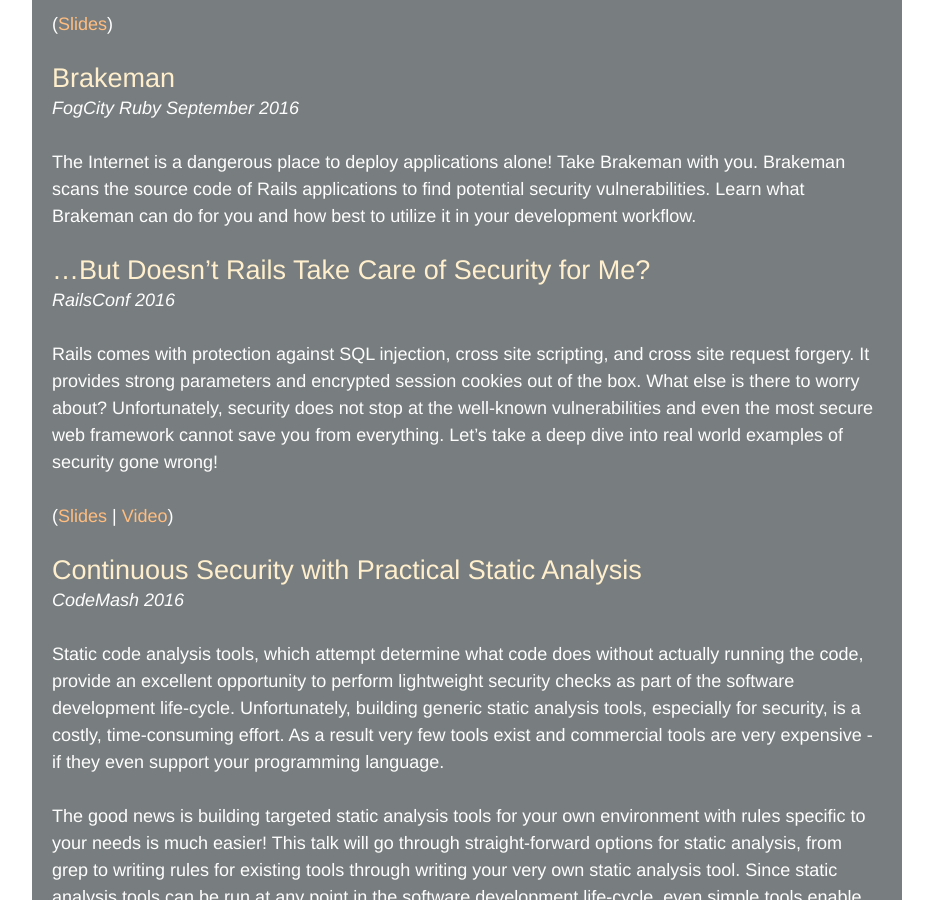
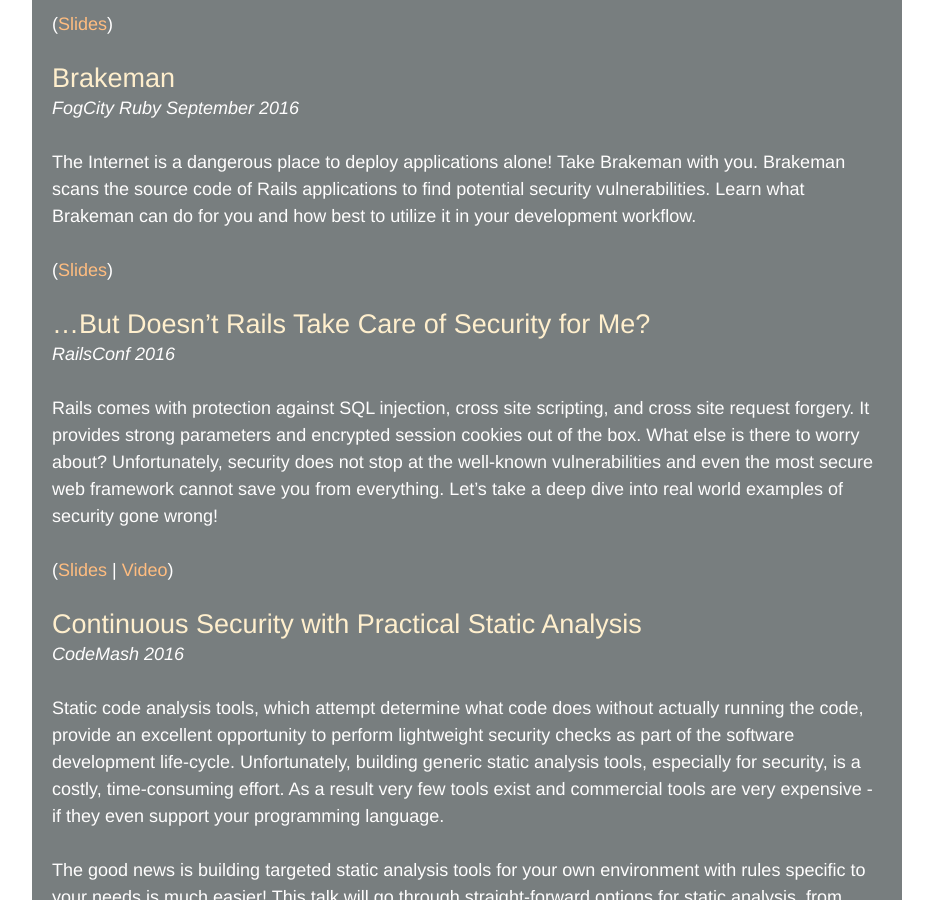
Before and after one commit to presidentbeef/personal-site, a Jekyll site: the page built from talks/index.md, in a window 1280 px wide and 900 px high, scrolled down 3274 px. Shown: the whole window, without its empty margins (173-1106 px from the left). Built offline with Jekyll 4.4.1, drawn with Linux system fonts in a browser that asks for light colours.

Commit message:
Add slides for Fog City Ruby talk

```diff
--- a/talks/index.md
+++ b/talks/index.md
@@ -80,6 +80,8 @@
 _FogCity Ruby September 2016_
 
 The Internet is a dangerous place to deploy applications alone! Take Brakeman with you. Brakeman scans the source code of Rails applications to find potential security vulnerabilities. Learn what Brakeman can do for you and how best to utilize it in your development workflow.
+
+([Slides](https://docs.google.com/presentation/d/e/2PACX-1vTc2tY-E2fHkRUVKq58rG6qa6ZJV24ZFZ4Tw2mWSpkITnOCNTM27n3lF5aD71g5nKA654nPu8UqH1_L/pub?start=false&loop=false&delayms=3000))
 
 ### ...But Doesn’t Rails Take Care of Security for Me?
 _RailsConf 2016_
```
